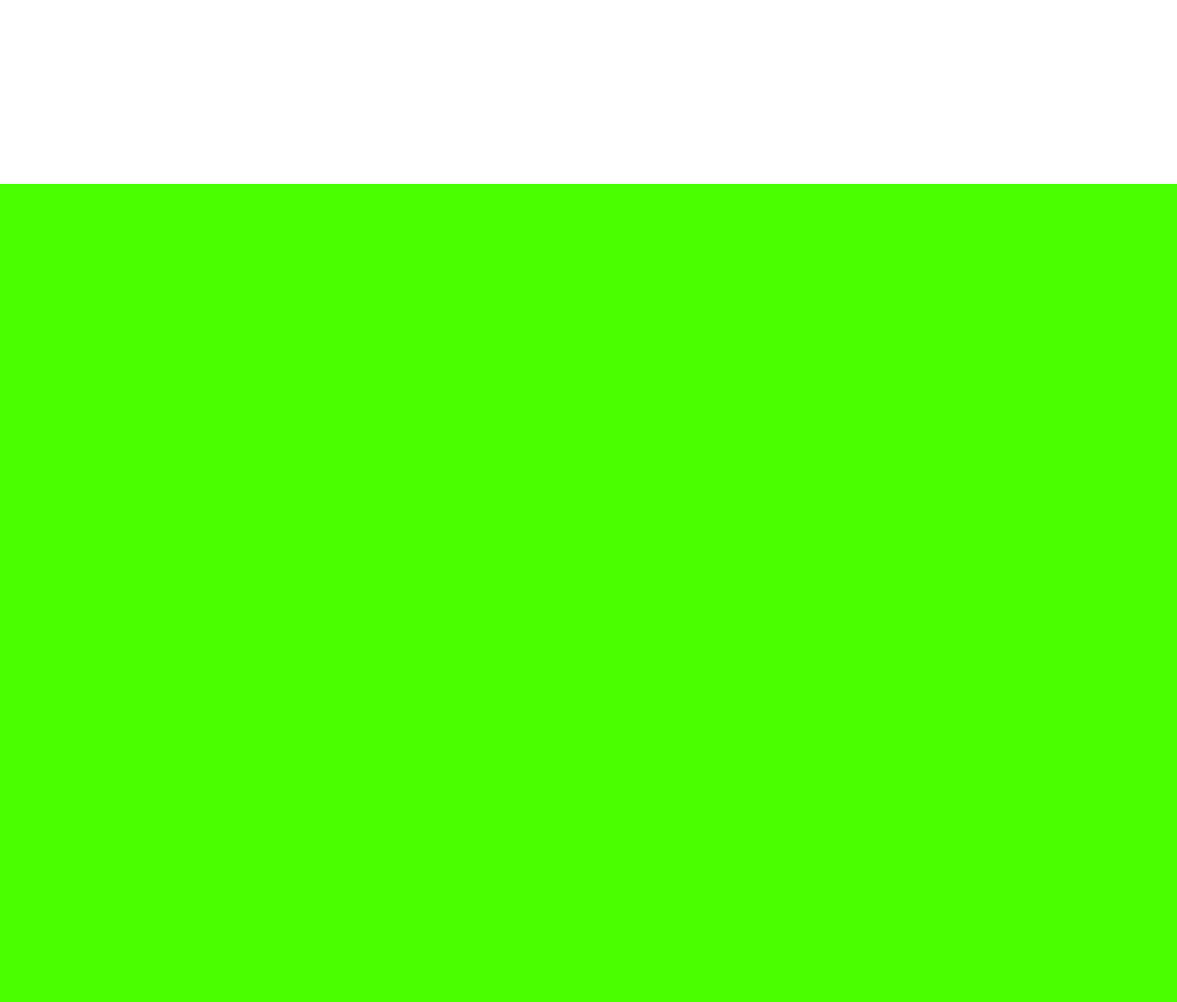
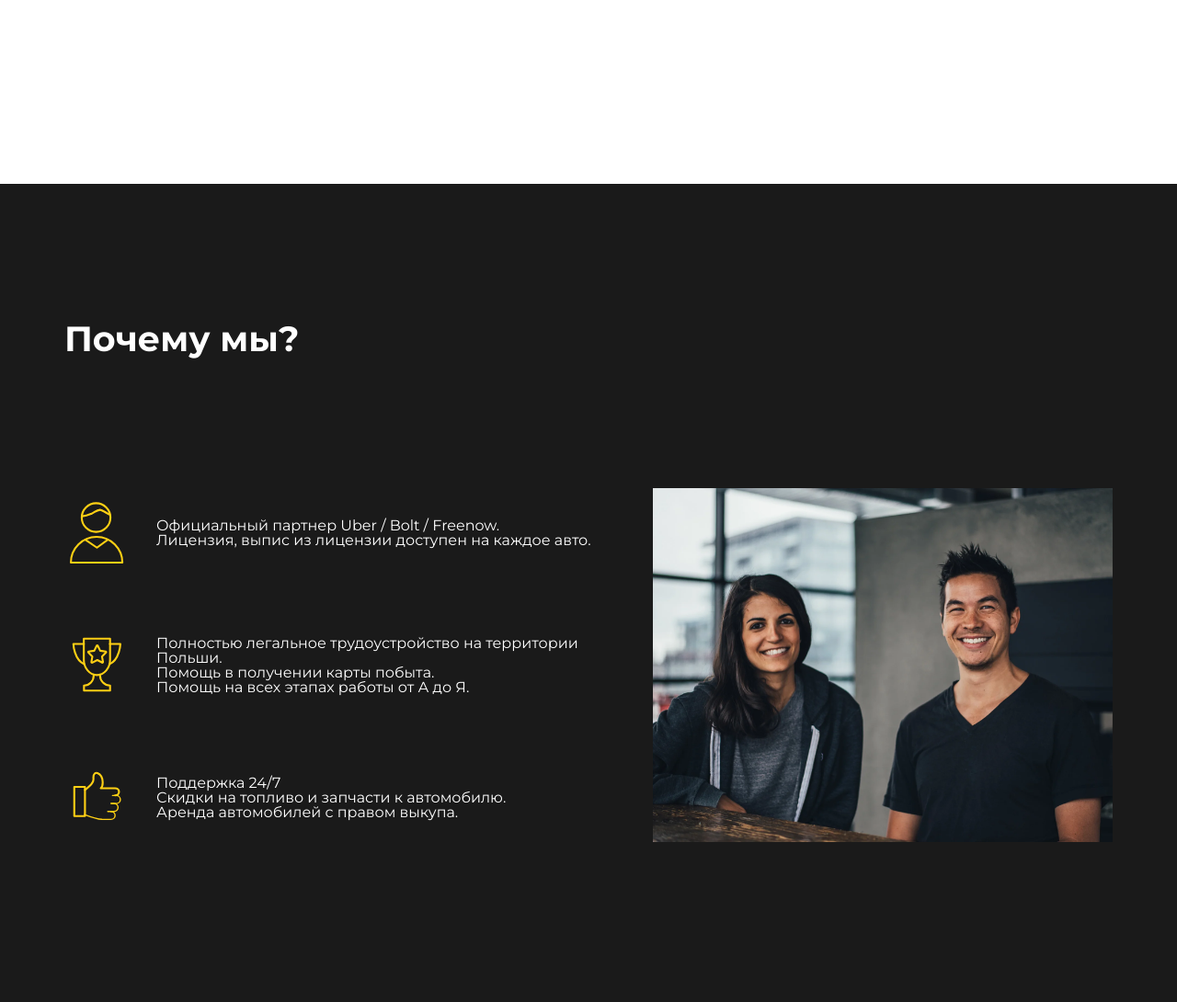
Before and after one commit to sergeko18/alli-taxi, a PHP site: page / in a window 1280 px wide. Shown: the part 1422-2512 px from the top of the page at 92% size. Before the commit the page ends 1622 px from the top, so only its background shows below. Run offline with PHP 8.4, Linux system fonts and the light colour scheme.

Commit message:
3 section

```diff
--- a/css/style.css
+++ b/css/style.css
@@ -310,7 +310,7 @@ h1,h2,h3,h4,h5,h6{font-size:inherit;font-weight: 400;}
 }
 */
 .custom-btn {
-    width: 130px;
+    width: 125px;
     height: 40px;
     color: #fff;
     border-radius: 5px;
@@ -331,7 +331,7 @@ h1,h2,h3,h4,h5,h6{font-size:inherit;font-weight: 400;}
 .btn-5 {
     width: 320px;
     height: 70px;
-    line-height: 42px;
+    line-height: 60px;
     padding: 0;
     border: none;
     color: black;
@@ -456,7 +456,92 @@ h1,h2,h3,h4,h5,h6{font-size:inherit;font-weight: 400;}
 }
 
 
+/* Section 3*/
+
 .section_3 {
-    height: 100vh;
-    background-color: rgb(72, 255, 0);
+    height: 890px;
+    background-color: rgba(26, 26, 26, 1);
+  }
+
+.section_3__container {
+    height: 100%;
+    display: flex;
+    flex-direction: column;
+    justify-content: space-evenly;
+    padding: 30px;
 }
+.section_3__title {
+    color: white;
+    font-size: 38px;
+    font-weight: 700;
+    text-align: start;
+}
+
+.section_3__content {
+    display: flex;
+    justify-content: space-between;
+    height: 432px;
+}
+
+.section_3__content_cards {
+    height: 100%;
+    max-width: 600px;
+    display: flex;
+    flex-direction: column;
+    justify-content: space-around;
+
+
+}
+.section_3__content_cards_item {
+    max-width: 600px;
+    display: flex;
+    align-items: center;
+
+
+
+}
+
+.section_3__content_cards_icon {
+    max-width: 100px;
+    min-width: 30px;
+    padding-right: 30px;
+
+
+}
+
+.section_3__content_cards_icon_img {
+    width: 100%;
+    object-fit: contain;
+
+}
+
+.section_3__content_cards_txt {
+    color: white;
+    font-size: 16px;
+}
+
+.section_3__content_img {
+    height: 100%;
+    max-width: 500px;
+}
+
+.section_3__content_img img {
+    width: 100%;
+    height: 100%;
+    object-fit: contain;
+}
+
+@media (max-width: 960px) {
+    .section_3__content {
+        flex-direction: column-reverse;
+        align-items: center;
+        height: 700px;
+    }
+
+    .section_3__title {
+        text-align: center;
+    }
+
+
+
+}
--- a/index.html
+++ b/index.html
@@ -105,7 +105,65 @@
             </div>
           </div>
         </section>
-        <section class="section_3"></section>
+        <section class="section_3">
+          <div class="section_3__container container">
+            <h3 class="section_3__title">Почему мы?</h3>
+            <div class="section_3__content">
+              <div class="section_3__content_cards">
+                <div class="section_3__content_cards_item">
+                  <div class="section_3__content_cards_icon">
+                    <img
+                      class="section_3__content_cards_icon_img"
+                      src="./img/1__section3.svg"
+                      alt="icon"
+                    />
+                  </div>
+                  <div class="section_3__content_cards_txt">
+                    <p>
+                      Официальный партнер Uber / Bolt / Freenow.<br />
+                      Лицензия, выпис из лицензии доступен на каждое авто.
+                    </p>
+                  </div>
+                </div>
+                <div class="section_3__content_cards_item">
+                  <div class="section_3__content_cards_icon">
+                    <img
+                      class="section_3__content_cards_icon_img"
+                      src="./img/2__section3.svg"
+                      alt="icon"
+                    />
+                  </div>
+                  <div class="section_3__content_cards_txt">
+                    <p>
+                      Полностью легальное трудоустройство на территории<br />
+                      Польши.<br />
+                      Помощь в получении карты побыта.<br />
+                      Помощь на всех этапах работы от А до Я.
+                    </p>
+                  </div>
+                </div>
+                <div class="section_3__content_cards_item">
+                  <div class="section_3__content_cards_icon">
+                    <img
+                      class="section_3__content_cards_icon_img"
+                      src="./img/3__section3.svg"
+                      alt="icon"
+                    />
+                  </div>
+                  <div class="section_3__content_cards_txt">
+                    <p>
+                      Поддержка 24/7 <br />Скидки на топливо и запчасти к
+                      автомобилю.<br />Аренда автомобилей с правом выкупа.
+                    </p>
+                  </div>
+                </div>
+              </div>
+              <div class="section_3__content_img">
+                <img src="./img/section_3_img.jpg" alt="" />
+              </div>
+            </div>
+          </div>
+        </section>
         <section></section>
         <section></section>
         <section></section>
```
